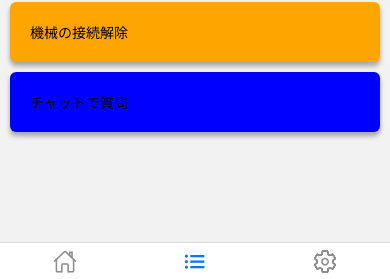
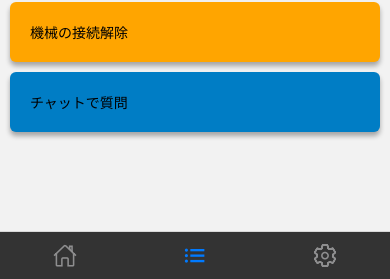
Before and after one commit to tofujlg/rn-training, a React Native app: screen / in a window 390 px wide. Shown: the part 553-832 px from the top of the page. Built offline with nearby package versions, Linux system fonts and the light colour scheme.

Commit message:
Changed route of the mockdata to react navigation

```diff
--- /dev/null
+++ b/Mockdata/mockData.js
@@ -0,0 +1,10 @@
+const mockData = [
+    { title: '同期', value: '2022/11/08' },
+    { title: 'OAD', value: '2022/12/07' },
+    { title: 'FW更新', value: '2022/10/08' },
+    { title: '当月稼働日数', value: '8日' },
+    { title: '当月稼働時間', value: '25時間5分' },
+    { title: '累計稼働時間', value: '225時間5分' },
+]
+
+export default mockData
--- a/component/ask.js
+++ b/component/ask.js
@@ -4,7 +4,11 @@ import React from 'react'
 const Ask = () => {
   return (
         <View style={styles.card}>
+          <View style={styles.div}>
+          </View>
+          <View style={styles.ask}>
       <Text>チャットで質問</Text>
+          </View>
     </View>
   )
 }
@@ -15,7 +19,7 @@ const styles = StyleSheet.create({
         marginHorizontal:10,
         marginVertical:5,
         borderRadius: 6,
-        backgroundColor: "blue",
+        backgroundColor: "#007dc5",
         shadowColor: "#000",
         shadowOffset: {
             width: 0,
@@ -25,7 +29,10 @@ const styles = StyleSheet.create({
         shadowRadius: 5.46,
 
         elevation: 9,
-    }
+        flexDirection:'row'
+    },div:{
+    },ask:{
+   }
 })
 
 export default Ask
--- a/component/elements/MachineInfo.js
+++ b/component/elements/MachineInfo.js
@@ -2,11 +2,12 @@ import { View, Text,StyleSheet } from 'react-native'
 import React from 'react'
 import MachineInfoCard from './MachineInfoCard'
 
-const MachineInfo = () => {
+const MachineInfo = ({passingData}) => {
   return (
     <View style={styles.machineInfo}>
       <Text style={styles.machineTitle}>LN-150-LW00004</Text>
       <MachineInfoCard
+      passingData={passingData}
       />
     </View>
   )
--- a/component/elements/MachineInfoCard.js
+++ b/component/elements/MachineInfoCard.js
@@ -1,21 +1,13 @@
 import { View, Text, StyleSheet, FlatList } from 'react-native'
 import React from 'react'
 
-const mockData = [
-    { title: '同期', value: '2022/11/08' },
-    { title: 'OAD', value: '2022/12/07' },
-    { title: 'FW更新', value: '2022/10/08' },
-    { title: '当月稼働日数', value: '8日' },
-    { title: '当月稼働時間', value: '25時間5分' },
-    { title: '累計稼働時間', value: '225時間5分' }
-]
 
-const MachineInfoCard = () => {
+const MachineInfoCard = ({passingData}) => {
     return (
         <View style={styles.container}>
             <View style={styles.listContainer}>
             <FlatList
-                data={mockData}
+                data={passingData}
                 numColumns={3}
                 renderItem={({item}) => (
                     <View style={styles.itemContainer}>
--- a/component/report.js
+++ b/component/report.js
@@ -1,13 +1,14 @@
 import { View, TouchableOpacity } from 'react-native'
 import React from 'react'
 import Card from './elements/Card'
+import mockData from '../Mockdata/mockData'
 
 
 const Report = ({ navigation }) => {
     return (
         <View >
             <TouchableOpacity onPress={
-                () => navigation.navigate('Report')
+                () => navigation.navigate('Report',{mockData})
             }>
                 <Card title="レポート" />
             </TouchableOpacity>
--- a/navigations/MainNavigator.js
+++ b/navigations/MainNavigator.js
@@ -40,7 +40,10 @@ const MainNavigator = () => {
 
             // You can return any component that you like here!
             return <Ionicons name={iconName} size={size} color={color} />;
-          },
+          },tabBarStyle:{
+            backgroundColor:'#333333',
+            height:60,
+          }
         })}
        >
 
--- a/screen/DetailScreen.js
+++ b/screen/DetailScreen.js
@@ -8,7 +8,7 @@ import MachineDetailInfo from '../component/MachineDetailInfo';
 import CheckWarrenty from '../component/CheckWarrenty';
 import Unsync from '../component/unsync';
 import Ask from '../component/ask';
-
+import mockData from '../Mockdata/mockData';
 
 
 const DetailScreen = ({navigation}) => {
@@ -17,7 +17,7 @@ const DetailScreen = ({navigation}) => {
       <Wifi/>
       <Machine/>
       <Bar/>
-      <Report navigation={navigation}/>
+      <Report navigation={navigation} mockData={mockData}/>
       <MachineDetailInfo/>
       <CheckWarrenty/>
       <Unsync/>
--- a/screen/ReportScreen.js
+++ b/screen/ReportScreen.js
@@ -4,11 +4,12 @@ import SelectMonth from '../component/elements/SelectMonth'
 import MachineInfo from '../component/elements/MachineInfo'
 import ReportInfo from '../component/elements/ReportInfo'
 
-const ReportScreen = () => {
+const ReportScreen = ({route}) => {
+  const passingData = route.params.mockData;
   return (
     <View>
       <SelectMonth/>
-      <MachineInfo/>
+      <MachineInfo passingData={passingData}/>
       <ReportInfo/>
     </View>
   )
```
